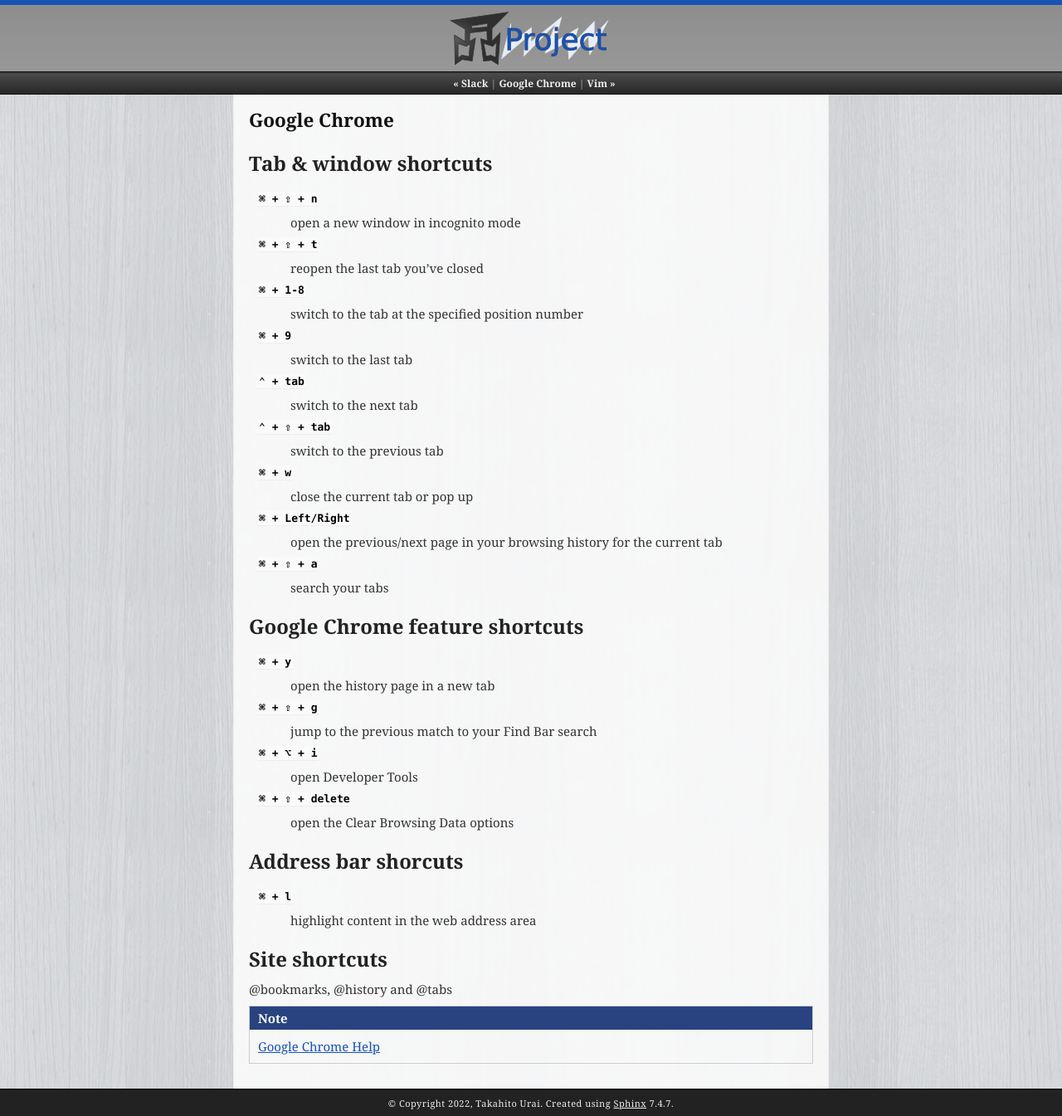
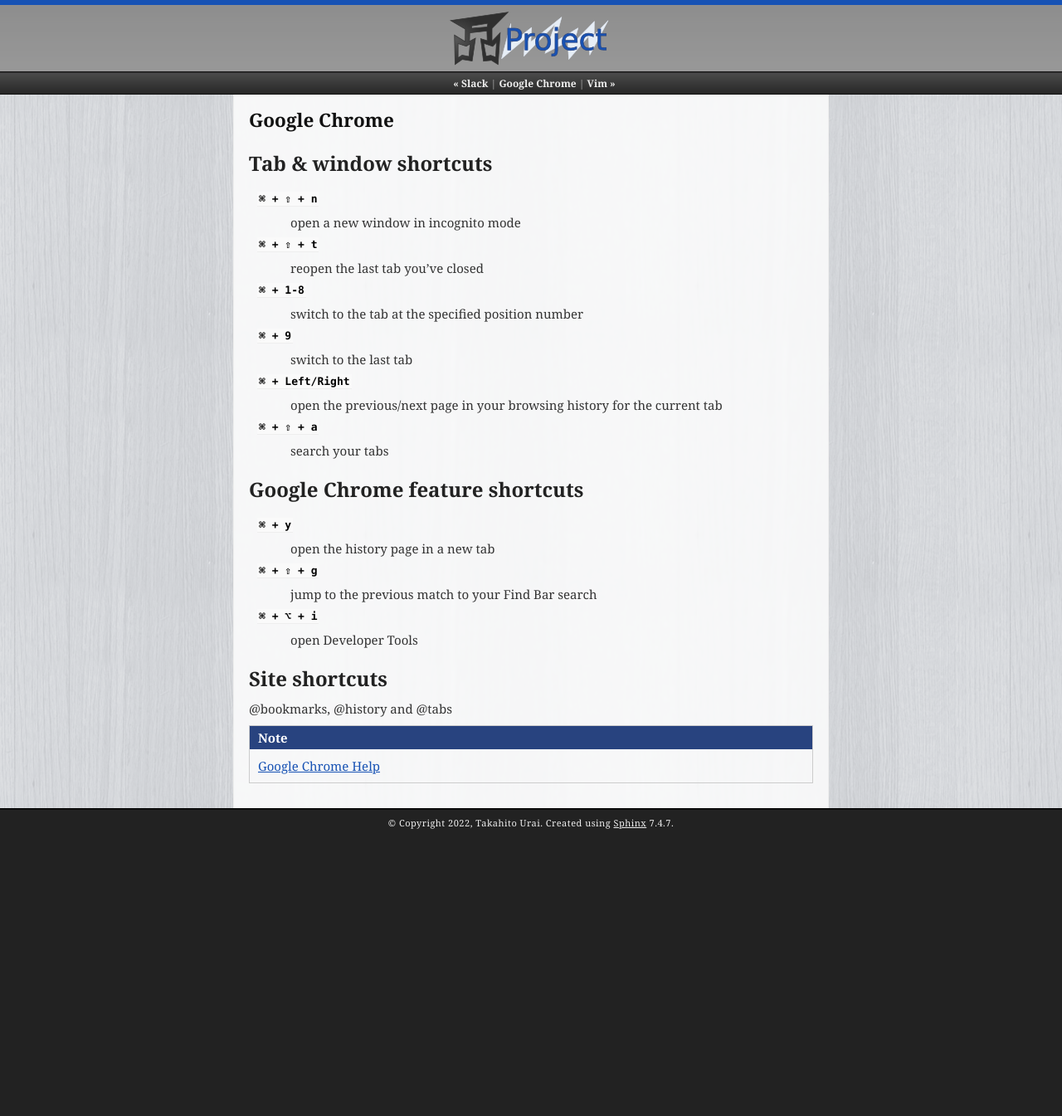
Before and after one commit to uraitakahito/shortcuts, a Sphinx documentation site: the page built from source/chrome.rst, in a window 1280 px wide. Shown: the whole page at 83% size. Built offline with Sphinx 7.4.7, drawn with Linux system fonts in a browser that asks for light colours; after the commit the page ends 1007 px from its top, so only the background shows below that.

Commit message:
Delete learned shortcuts

```diff
--- a/source/chrome.rst
+++ b/source/chrome.rst
@@ -18,15 +18,6 @@
 ``⌘ + 9``
    switch to the last tab
 
-``⌃ + tab``
-   switch to the next tab
-
-``⌃ + ⇧ + tab``
-   switch to the previous tab
-
-``⌘ + w``
-   close the current tab or pop up
-
 ``⌘ + Left/Right``
    open the previous/next page in your browsing history for the current tab
 
@@ -45,15 +36,6 @@
 ``⌘ + ⌥ + i``
    open Developer Tools
 
-``⌘ + ⇧ + delete``
-   open the Clear Browsing Data options
-
-Address bar shorcuts
-================================
-
-``⌘ + l``
-   highlight content in the web address area
-
 Site shortcuts
 ================================
 
```
